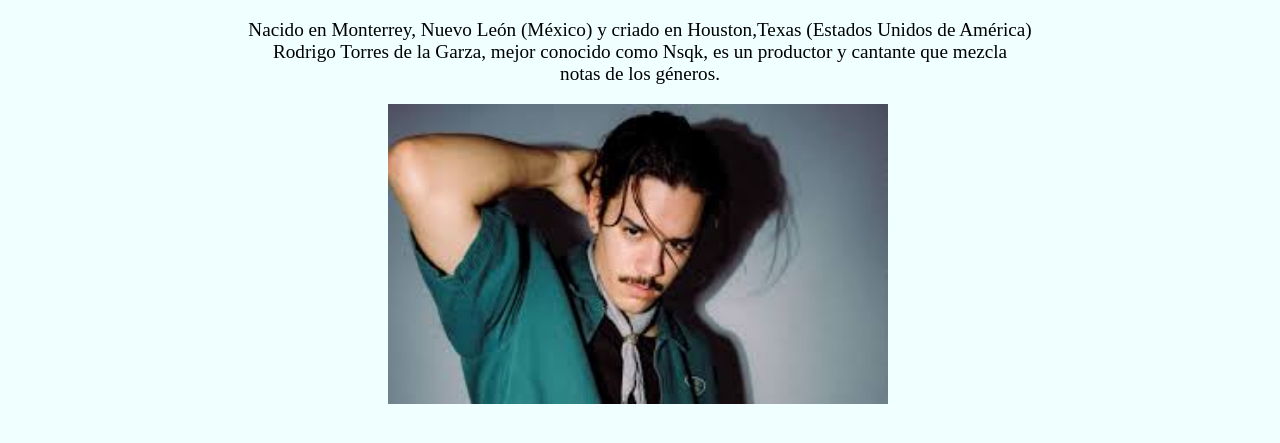
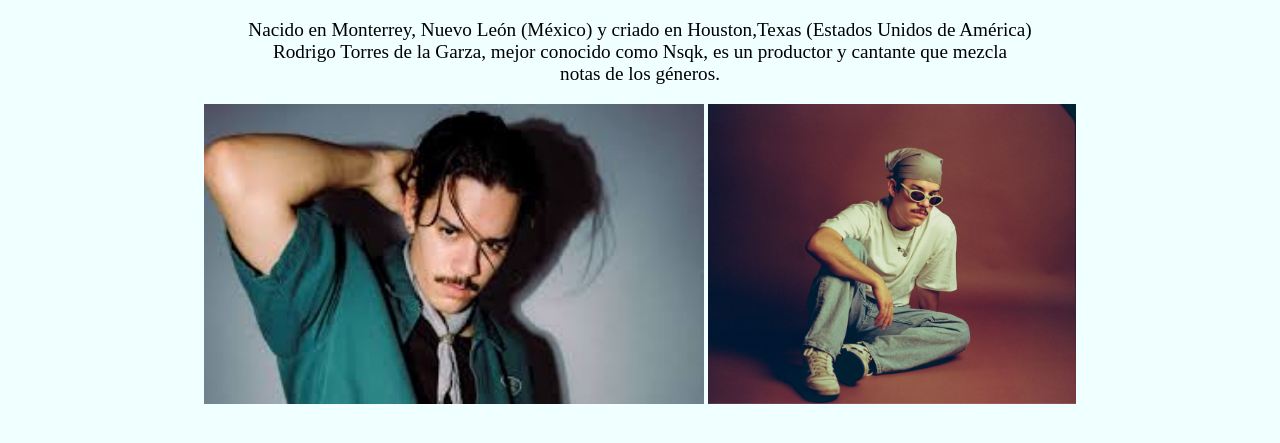
Before and after one commit to Akkuseruu/examen_U1_Pedroza_Axel, a plain HTML site: page index.html in a window 1280 px wide. Shown: the part 61-504 px from the top of the page. Drawn offline with Linux system fonts and the light colour scheme; files that its build step writes are made by us from their sources.

Commit message:
edite index

```diff
--- a/index.html
+++ b/index.html
@@ -3,7 +3,7 @@
 <head>
     <meta charset="UTF-8">
     <meta name="viewport" content="width=device-width, initial-scale=1.0">
-    <link rel="stylesheet" href="CSS/estilos.css">
+    <link rel="stylesheet" href="nsqk/CSS/estilos.css">
     <title>Document</title>
 </head>
 <body>
@@ -15,7 +15,7 @@
         </p>
 
         <img src="nsqk/IMG/img1.jpg" alt="" height="300px">
-        <img src="nsqk/CSS/estilos.css" alt="" height="300px">
+        <img src="nsqk/IMG/Sin-titulo-1-15-1.jpg" alt="" height="300px">
     </div>
 </body>
 </html>
```
